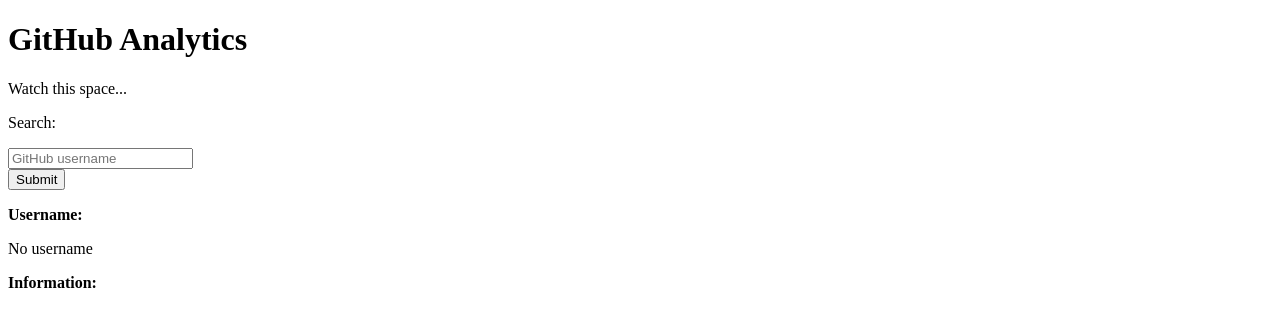
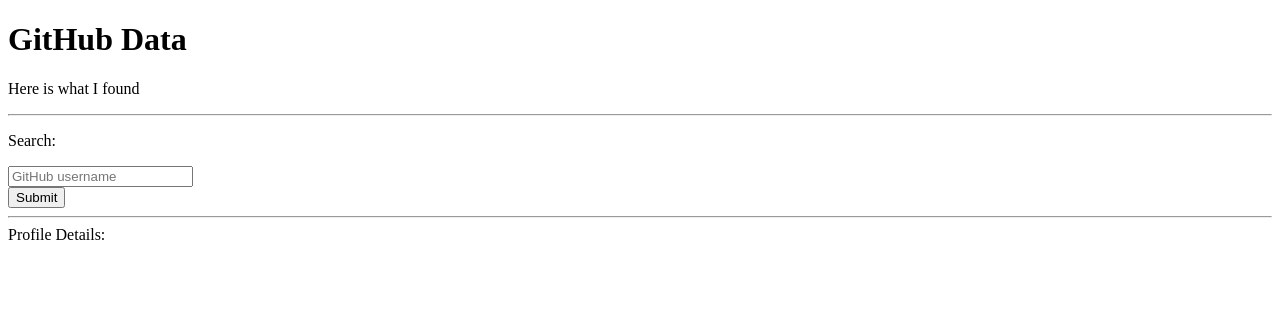
Before and after one commit to Jackkeenan99/GitHubAPI_DataVisualisation, a React (Create React App) app: page / in a window 1280 px wide. Shown: the top 326 px of the page. Built offline with nearby package versions, Linux system fonts and the light colour scheme.

Commit message:
parse json on user data

```diff
--- a/package.json
+++ b/package.json
@@ -6,8 +6,11 @@
     "@testing-library/jest-dom": "^5.11.8",
     "@testing-library/react": "^11.2.2",
     "@testing-library/user-event": "^12.6.0",
+    "axios": "^0.21.1",
+    "moment": "^2.29.1",
     "react": "^17.0.1",
     "react-dom": "^17.0.1",
+    "react-moment": "^1.1.1",
     "react-scripts": "4.0.1",
     "web-vitals": "^0.2.4"
   },
--- a/src/App.jsx
+++ b/src/App.jsx
@@ -1,25 +1,26 @@
 import React, { Component } from 'react';
 import axios from 'axios';
 import Form from './components/Form.jsx';
+import ProfileDetails from './components/ProfileDetails.jsx';
 class App extends Component {
   constructor() {
     super();
     this.state = {
       gitun: 'No username',
-      info: '',
+      infoclean : '',
       formData: {
         username: '',
-      }
-    }
+      },
+}
     this.handleUserFormSubmit = this.handleUserFormSubmit.bind(this);
     this.handleFormChange= this.handleFormChange.bind(this);
   }
 handleUserFormSubmit(event) {
     event.preventDefault();
-    axios.get('https://api.github.com/users/'+this.state.formData.username)
+       axios.get('https://api.github.com/users/'+this.state.formData.username)
     .then(response => this.setState({
       gitun: response.data.login,
-      info : JSON.stringify(response.data, undefined, 2)
+      infoclean: response.data,
     })).catch((err) => { console.log(err); });
   };
 handleFormChange(event) {
@@ -31,20 +32,20 @@
     return (
       <div className="App">
         <header className="App-header">
-          <h1 className="App-title">GitHub Analytics</h1>
+          <h1 className="App-title">GitHub Data</h1>
         </header>
         <p className="App-intro">
-          Watch this space...
+          Here is what I found
         </p>
+        <hr></hr>
         <Form
           formData={this.state.formData}
           handleUserFormSubmit={this.handleUserFormSubmit}
           handleFormChange={this.handleFormChange}
         />
-        <p><b>Username:</b></p>
-        <p>{this.state.gitun}</p>
-        <b>Information:</b>
-        <pre>{this.state.info}</pre>
+        <hr></hr>
+        Profile Details:
+        <ProfileDetails infoclean={this.state.infoclean}/>
 </div>
     );
   }
--- /dev/null
+++ b/src/components/ProfileDetails.jsx
@@ -0,0 +1,38 @@
+import React from 'react';
+import Moment from 'react-moment';
+const imgStye = {
+  borderRadius: "50%",
+  width: "250px",
+  height: "250px"
+};
+const ProfileDetails = (props) => {
+    return (
+      <div>
+        <div>
+          {props.infoclean.avatar_url ?
+            <img src={props.infoclean.avatar_url}
+                 alt="Profile"
+                 style={imgStye}/> : null }
+        </div>
+        <div>
+          {props.infoclean.name ? <div><p>Name:</p><p>{props.infoclean.name}</p></div> : null }
+        </div>
+        <div>
+          {props.infoclean.bio ? <div><p>Bio:</p><p>{props.infoclean.bio}</p></div> : null }
+        </div>
+        <div>
+          {props.infoclean.public_repos ? <div><p>Public Repos:</p><p>{props.infoclean.public_repos}</p></div> : null }
+        </div>
+        <div>
+          {props.infoclean.followers ? <div><p>Followers:</p><p>{props.infoclean.followers}</p></div> : null }
+        </div>
+        <div>
+          {props.infoclean.following ? <div><p>Following:</p><p>{props.infoclean.following}</p></div> : null }
+        </div>
+        <div>
+          {props.infoclean.html_url ? <div><p><a href={props.infoclean.html_url} target="_blank">View on GitHub</a></p></div> : null }
+        </div>
+      </div>
+    )
+};
+export default ProfileDetails;
```
Also changed, not shown: 1 other file (tests, documents, lock files or other folders).
